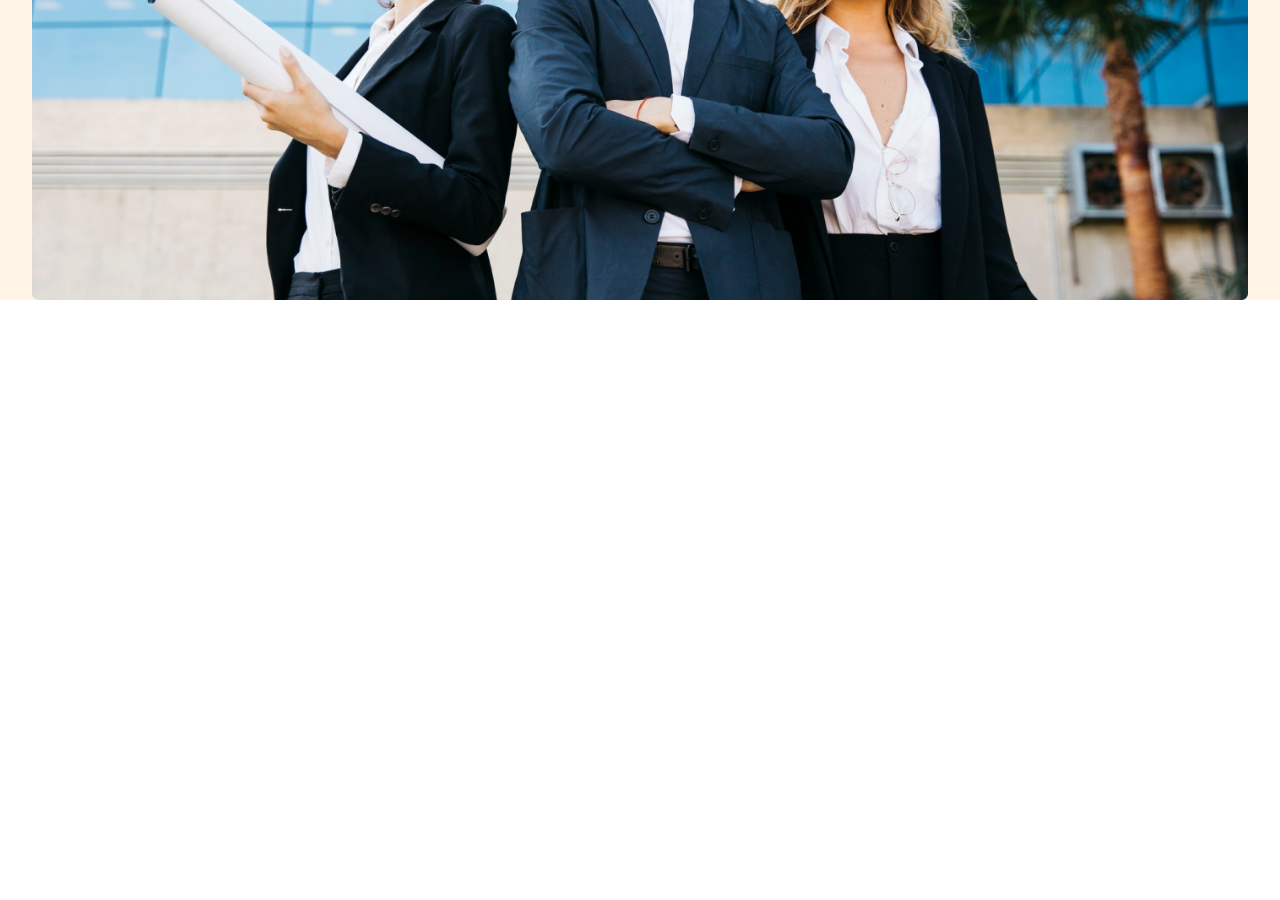
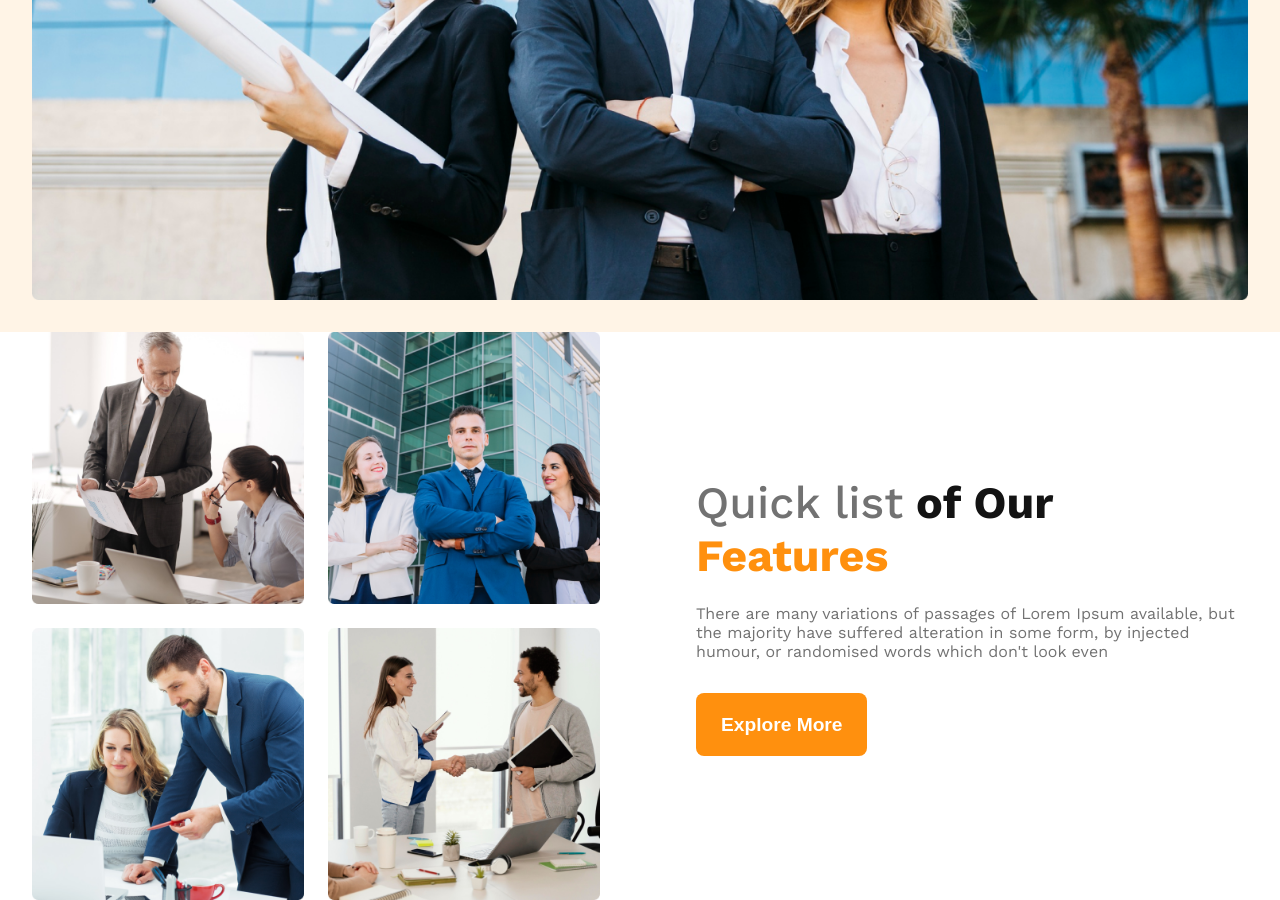
Before and after one commit to Wahed-Shawn/G3-ARCHITECT, a plain HTML site: page index.html in a window 1280 px wide. Shown: the part 698-1598 px from the top of the page. Before the commit the page ends 998 px from the top, so only its background shows below. Drawn offline with nearby package versions, Linux system fonts and the light colour scheme.

Commit message:
added feature section

```diff
--- a/index.html
+++ b/index.html
@@ -22,14 +22,33 @@
         <div class="banner flex">
             <div class="banner-content dark-01">
                 <h1>Brand New <br> Group of Architects</h1>
-                <p class="dark-03">There are many variations of passages of Lorem Ipsum available, but the majority have suffered
+                <p class="dark-03">There are many variations of passages of Lorem Ipsum available, but the majority have
+                    suffered
                     alteration in some form, by injected humour, or randomised words which don't look even</p>
                 <button class="btn">Explore More</button>
             </div>
             <img src="./images/banner.png">
         </div>
     </header>
-    <main></main>
+    <main>
+        <section class="feature">
+            <img id="img1" src="images/team1.png">
+            <img id="img2" src="images/team2.png">
+            <img id="img3" src="images/team3.png">
+            <img id="img4" src="images/team4.png">
+            <div class="feature-txt flex">
+                <h1>
+                    <span class="dark-03">Quick list</span>
+                    <span class="dark-01">of Our</span> <br>
+                    <span>Features</span>
+                </h1>
+                <p class="dark-03">There are many variations of passages of Lorem Ipsum available, but the majority have
+                    suffered
+                    alteration in some form, by injected humour, or randomised words which don't look even</p>
+                <button class="btn">Explore More</button>
+            </div>
+        </section>
+    </main>
     <footer></footer>
 </body>
 
--- a/styles/style.css
+++ b/styles/style.css
@@ -97,5 +97,62 @@ nav a{
 }
 .banner img{
     width: 95%;
-    margin: auto;
+    margin-bottom: 2rem;
 }
+
+/* FEATURE SECTION STYLES */
+
+main{
+    max-width: 1370px;
+    margin: 0 auto;
+}
+.feature{
+    display: grid;
+    width: 95%;
+    margin: 0 auto;
+    gap: 1.5rem;
+    grid-template-areas:
+    "img1 img2  txt"
+    "img3 img4  txt"
+    ;
+}
+.feature img{
+    width: 17rem;
+    height: 17rem;
+}
+.img1{
+    grid-area: img1;
+}
+.img2{
+    grid-area: img2;
+}
+.img3{
+    grid-area: img3;
+}
+.img4{
+    grid-area: img4;
+}
+.feature-txt{
+    grid-area: txt;
+    flex-direction: column;
+    align-items: start;
+    justify-content: center;
+    padding-left: 4.5rem;
+}
+.feature-txt h1{
+    font-size: 2.8rem;
+}
+.feature-txt p{
+    font-size: 1rem;
+    margin: 1.4rem 0 2rem 0;
+}
+.feature-txt h1 >:first-child{
+    font-weight: 500;
+}
+.feature-txt h1 >:nth-child(2){
+    font-weight: 700;
+}
+.feature-txt h1 >:nth-child(4){
+    font-weight: 700;
+    color: #FF900E;
+}
```
